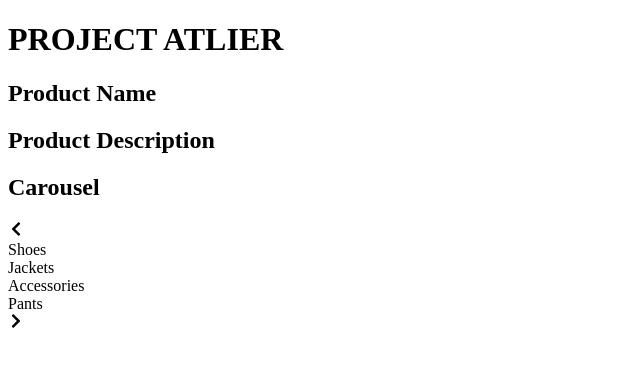
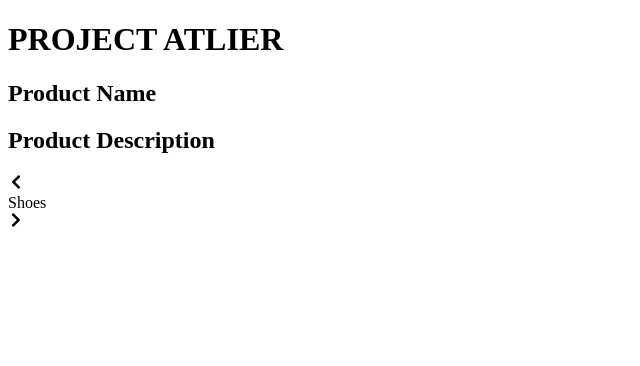
Before and after one commit to rpp30-fec-r34ct/FEC, a React app: page / in a window 1280 px wide. Shown: the top 366 px of the page, without its empty margins (0-640 px from the left). Built offline with nearby package versions, Linux system fonts and the light colour scheme; no server answers; the HTML template or start-up script is replaced by a standard one.

Commit message:
Initial conditional render works for carousel

```diff
--- a/client/src/components/Carousel.jsx
+++ b/client/src/components/Carousel.jsx
@@ -43,7 +43,6 @@ export default class Carousel extends React.Component {
 
   goPrev() {
     let index = this.state.currentIndex;
-
     if (index > 0) {
       index--;
       this.setState({
@@ -52,11 +51,11 @@ export default class Carousel extends React.Component {
     }
   }
 
+
   goNext() {
     let index = this.state.currentIndex;
     let length = this.state.data.length;
-
-    if (index <= length - 1) {
+    if (index < length - 1) {
       index++;
       this.setState({
         currentIndex: index
@@ -66,23 +65,19 @@ export default class Carousel extends React.Component {
 
 
 
-
-
-
   render() {
     return (
-      <div className="carousel-wrapper">
-        <h2>Carousel</h2>
-        <div className="carousel-container">
-          <FaChevronLeft className="left-arrow" onClick={this.goPrev} />
-          {this.state.data.map((item, index) => {
-            return (
+      <div className="carousel-container">
+        <FaChevronLeft className="left-arrow" onClick={this.goPrev} />
+        {
+          this.state.data.map((item, index) => {
+            return <div className={index === this.state.currentIndex ? 'show' : 'hide'}>
               <ProductCards key={item.id} item={item} />
-            )
-          })}
-          <FaChevronRight className="right-arrow" onClick={this.goNext} />
-        </div>
-      </div>
+            </div>
+          })
+        }
+        <FaChevronRight className="right-arrow" onClick={this.goNext} />
+      </div >
     )
   }
 }
--- a/client/src/components/ProductCards.jsx
+++ b/client/src/components/ProductCards.jsx
@@ -9,7 +9,6 @@ export default class ProductCards extends React.Component {
     return (
       <div className="product-cards">
         {this.props.item.category}
-        {/* <Comparison /> */}
       </div>
     )
   }
--- a/client/src/styles.css
+++ b/client/src/styles.css
@@ -1,17 +1,8 @@
- /* .container-wrapper {
-   display: flex;
-   justify-content: center;
-   align-items: center;
- } */
+ .hide {
+   display: none;
+ }
 
- /* .product-cards {
-   position: absolute;
-   height: 20rem;
-   width: 10rem;
-   margin: 1rem;
 
-   border-radius: 1rem;
-
-   text-align: center;
-   box-sizing: border-box;
- } */
+ .show {
+   display: block;
+ }
```
